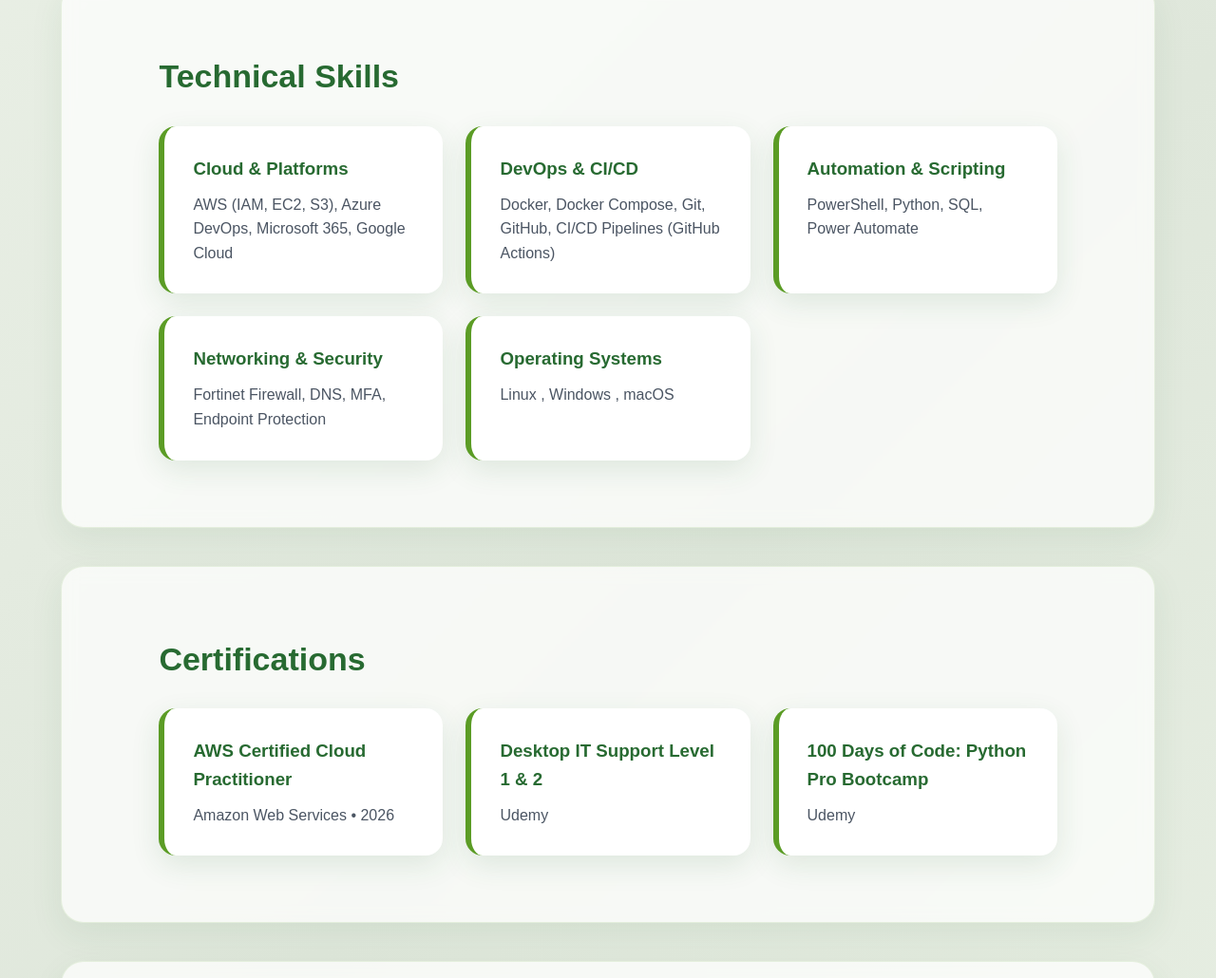
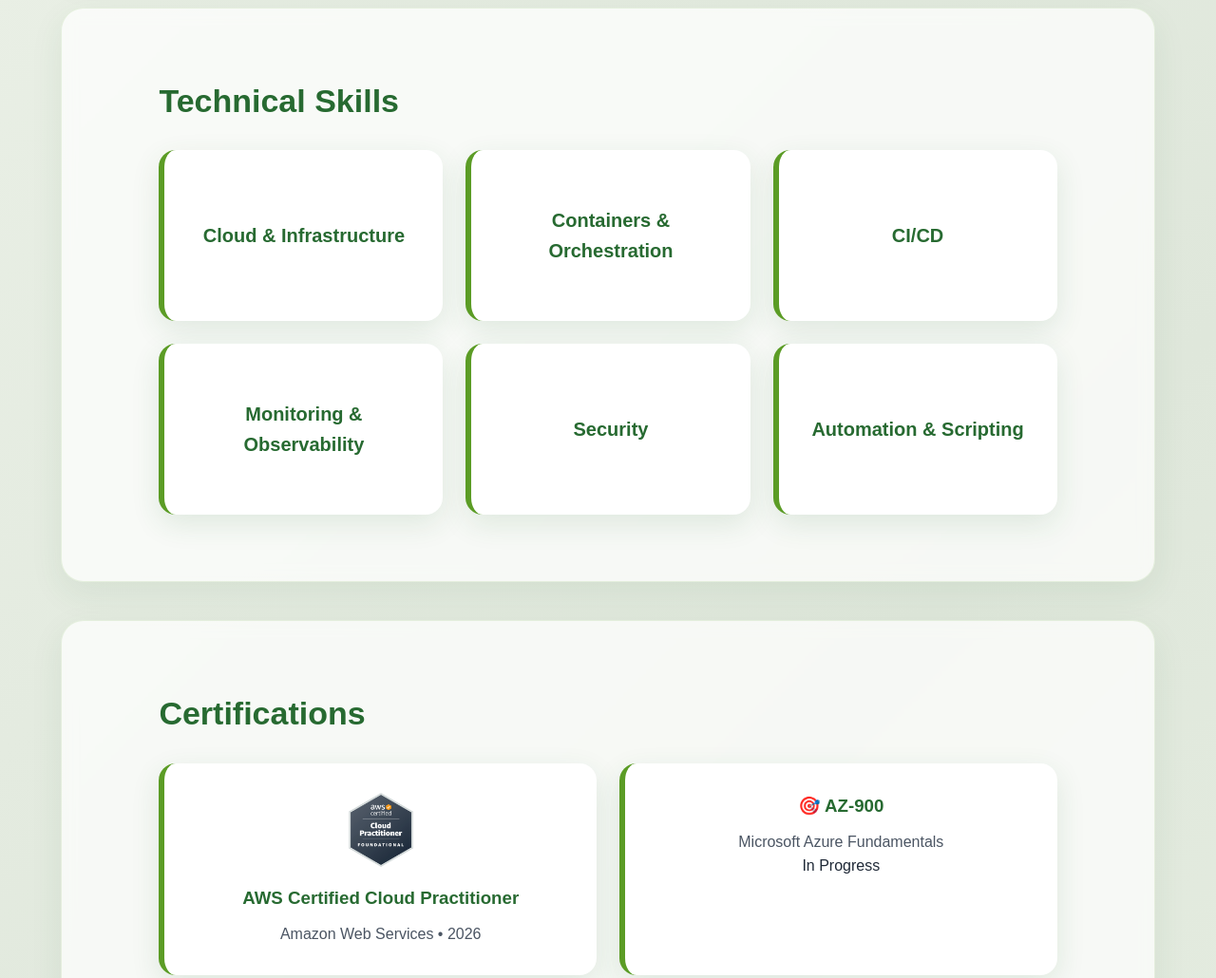
Before and after one commit to Nor420/personal-website, a plain HTML site: page index.html in a window 1280 px wide. Shown: the part 877-1907 px from the top of the page at 95% size. Drawn offline with Linux system fonts and the light colour scheme.

Commit message:
Update skills, projects, certs, about me for DevOps portfolio

```diff
--- a/index.html
+++ b/index.html
@@ -33,38 +33,83 @@
     <div class="about">
       <p>
        I am an IT professional with experience in technical support, cloud infrastructure, automation, access management,
-        and endpoint security, with a growing focus on DevOps and system reliability.
+        and endpoint security. Currently building DevOps skills — CI/CD pipelines, Kubernetes, infrastructure as code,
+        and observability — working towards becoming a DevOps Engineer.
       </p>
     </div>
   </section>
+
   <section id="skills">
   <h2>Technical Skills</h2>
 
   <div class="grid">
-    <div class="card">
-      <h3>Cloud & Platforms</h3>
-      <p>AWS (IAM, EC2, S3), Azure DevOps, Microsoft 365, Google Cloud</p>
+
+    <div class="flip-card">
+      <div class="flip-card-inner">
+        <div class="flip-card-front">
+          <h3>Cloud & Infrastructure</h3>
+        </div>
+        <div class="flip-card-back">
+          <p>AWS (IAM, EC2, S3),GCP (Cloud Run, Firestore, Artifact Registry),Terraform IaC</p>
+        </div>
+      </div>
     </div>
 
-    <div class="card">
-      <h3>DevOps & CI/CD</h3>
-      <p>Docker, Docker Compose, Git, GitHub, CI/CD Pipelines (GitHub Actions)</p>
+    <div class="flip-card">
+      <div class="flip-card-inner">
+        <div class="flip-card-front">
+          <h3>Containers & Orchestration</h3>
+        </div>
+        <div class="flip-card-back">
+          <p>Docker multi-stage builds, Kubernetes (Deployments, Services), Helm charts, ArgoCD GitOps</p>
+        </div>
+      </div>
     </div>
 
-    <div class="card">
-      <h3>Automation & Scripting</h3>
-      <p>PowerShell, Python, SQL, Power Automate</p>
+    <div class="flip-card">
+      <div class="flip-card-inner">
+        <div class="flip-card-front">
+          <h3>CI/CD</h3>
+        </div>
+        <div class="flip-card-back">
+          <p>GitHub Actions pipelines, Docker image build + push, Trivy security scanning, ArgoCD auto-sync</p>
+        </div>
+      </div>
     </div>
 
-    <div class="card">
-      <h3>Networking & Security</h3>
-      <p>Fortinet Firewall, DNS, MFA, Endpoint Protection</p>
+    <div class="flip-card">
+      <div class="flip-card-inner">
+        <div class="flip-card-front">
+          <h3>Monitoring & Observability</h3>
+        </div>
+        <div class="flip-card-back">
+          <p>Prometheus metrics endpoint, Grafana dashboards, custom alerts, cluster health monitoring</p>
+        </div>
+      </div>
     </div>
 
-    <div class="card">
-      <h3>Operating Systems</h3>
-      <p>Linux , Windows , macOS</p>
+    <div class="flip-card">
+      <div class="flip-card-inner">
+        <div class="flip-card-front">
+          <h3>Security</h3>
+        </div>
+        <div class="flip-card-back">
+          <p>Trivy CVE scanning, Dependabot, non-root containers, Fortinet Firewall, MFA, endpoint protection</p>
+        </div>
+      </div>
     </div>
+
+    <div class="flip-card">
+      <div class="flip-card-inner">
+        <div class="flip-card-front">
+          <h3>Automation & Scripting</h3>
+        </div>
+        <div class="flip-card-back">
+          <p>PowerShell, Python, SQL, Bash, Power Automate</p>
+        </div>
+      </div>
+    </div>
+
   </div>
 </section>
 
@@ -72,19 +117,18 @@
   <h2>Certifications</h2>
 
   <div class="grid">
-    <div class="card">
+    <div class="card cert-card">
+      <a href="https://www.credly.com/badges/867ec530-4e40-441c-ac8f-edd1ec25baa8" target="_blank" rel="noopener noreferrer">
+        <img src="assets/AWS.png" alt="AWS Certified Cloud Practitioner Badge" class="cert-badge" />
+      </a>
       <h3>AWS Certified Cloud Practitioner</h3>
       <p>Amazon Web Services • 2026</p>
     </div>
 
-    <div class="card">
-      <h3>Desktop IT Support Level 1 & 2</h3>
-      <p>Udemy</p>
-    </div>
-
-    <div class="card">
-      <h3>100 Days of Code: Python Pro Bootcamp</h3>
-      <p>Udemy</p>
+    <div class="card cert-card">
+      <h3>🎯 AZ-900</h3>
+      <p>Microsoft Azure Fundamentals</p>
+      <span class="badge-ongoing">In Progress</span>
     </div>
   </div>
 </section>
@@ -94,18 +138,26 @@
 
   <div class="grid">
     <div class="card">
-      <h3>CI/CD Pipeline Project</h3>
-      <p>Created a practice CI/CD pipeline using GitHub Actions, Docker, and Google Cloud for learning DevOps workflows.</p>
+      <h3>Personal Website Infrastructure</h3>
+      <p>Full CI/CD pipeline: GitHub Actions → Docker → Artifact Registry → ArgoCD → Kubernetes. Terraform IaC, Prometheus + Grafana monitoring.</p>
+      <img src="assets/architecture.svg" alt="DevOps Architecture Diagram" class="project-img" style="max-height:200px;object-fit:contain;" />
+    </div>
+
+    <div class="card">
+      <h3>CI/CD Pipeline</h3>
+      <p>Multi-stage Docker builds, Trivy security scanning, automated image push to Artifact Registry with SHA tagging.</p>
+      <img src="assets/argon.png" alt="ArgoCD GitOps dashboard" class="project-img" />
+    </div>
+
+    <div class="card">
+      <h3>Cluster Monitoring</h3>
+      <p>Prometheus metrics collection with custom Grafana dashboards for cluster health and observability.</p>
+      <img src="assets/grafana.png" alt="Grafana monitoring dashboard" class="project-img" />
     </div>
 
     <div class="card">
       <h3>Snipe-IT Asset Management</h3>
       <p>Deployed Snipe-IT from GitHub using Docker for IT asset tracking in a home lab environment.</p>
-    </div>
-
-    <div class="card">
-      <h3>Personal File Server</h3>
-      <p>Set up an Ubuntu-based private cloud file server with shared folders and secure user access.</p>
     </div>
   </div>
 </section>
@@ -175,6 +227,11 @@
     <p>&copy; 2026 Ron Mabulay. All rights reserved.</p>
   </footer>
 
+<!-- Lightbox -->
+<div id="lightbox" class="lightbox" onclick="this.classList.remove('active')">
+  <img id="lightbox-img" src="" alt="" />
+</div>
+
 
 
 <script><!--  -->
@@ -218,7 +275,18 @@
       formMessage.innerHTML = '<p style="color: red;">Something went wrong. Please try again.</p>';
     }
   });
+  // Lightbox for project images
+  document.querySelectorAll('.project-img').forEach(img => {
+    img.addEventListener('click', () => {
+      const lightbox = document.getElementById('lightbox');
+      const lightboxImg = document.getElementById('lightbox-img');
+      lightboxImg.src = img.src;
+      lightboxImg.alt = img.alt;
+      lightbox.classList.add('active');
+    });
+  });
 </script>
+
 
 </body>
 </html>
--- a/styles.css
+++ b/styles.css
@@ -191,6 +191,129 @@
 
 .card p {
   color: var(--text-muted);
+}
+/* FLIP CARDS */
+.flip-card {
+  background: transparent;
+  perspective: 1000px;
+  height: 180px;
+}
+
+.flip-card-inner {
+  position: relative;
+  width: 100%;
+  height: 100%;
+  transition: transform 0.6s;
+  transform-style: preserve-3d;
+}
+
+.flip-card:hover .flip-card-inner {
+  transform: rotateY(180deg);
+}
+
+.flip-card-front,
+.flip-card-back {
+  position: absolute;
+  width: 100%;
+  height: 100%;
+  backface-visibility: hidden;
+  border-radius: 18px;
+  display: flex;
+  align-items: center;
+  justify-content: center;
+  padding: 20px;
+  text-align: center;
+}
+
+.flip-card-front {
+  background: #ffffff;
+  border-left: 6px solid var(--green-main);
+  box-shadow: 0 10px 30px rgba(39, 106, 49, 0.12);
+}
+
+.flip-card-front h3 {
+  font-size: 20px;
+  color: var(--green-dark);
+}
+
+.flip-card-back {
+  background: linear-gradient(135deg, var(--green-main), var(--green-dark));
+  color: white;
+  transform: rotateY(180deg);
+}
+
+.flip-card-back p {
+  font-size: 14px;
+  line-height: 1.5;
+}
+
+/* PROJECT IMAGES */
+.project-img {
+  width: 100%;
+  max-height: 150px;
+  object-fit: cover;
+  border-radius: 12px;
+  margin-top: 12px;
+  border: 1px solid rgba(139, 188, 104, 0.3);
+  opacity: 0.9;
+  cursor: pointer;
+  transition: opacity 0.3s;
+}
+
+.project-img:hover {
+  opacity: 1;
+}
+
+/* ARCHITECTURE DIAGRAM */
+.architecture-diagram {
+  background: #ffffff;
+  border-radius: 18px;
+  padding: 20px;
+  margin-bottom: 24px;
+  box-shadow: 0 10px 30px rgba(39, 106, 49, 0.12);
+  border: 1px solid rgba(139, 188, 104, 0.3);
+}
+
+/* CERTIFICATION BADGE */
+.cert-card {
+  text-align: center;
+}
+
+.cert-badge {
+  width: 80px;
+  height: 80px;
+  margin-bottom: 10px;
+  transition: transform 0.3s;
+}
+
+.cert-badge:hover {
+  transform: scale(1.1);
+}
+
+/* LIGHTBOX */
+.lightbox {
+  display: none;
+  position: fixed;
+  top: 0;
+  left: 0;
+  width: 100%;
+  height: 100%;
+  background: rgba(0, 0, 0, 0.85);
+  z-index: 1000;
+  align-items: center;
+  justify-content: center;
+  cursor: pointer;
+}
+
+.lightbox.active {
+  display: flex;
+}
+
+.lightbox img {
+  max-width: 90%;
+  max-height: 90%;
+  border-radius: 12px;
+  box-shadow: 0 20px 60px rgba(0, 0, 0, 0.5);
 }
 
 
```
Also changed, not shown: assets/AWS.png (added), assets/architecture.svg (added), assets/argon.png (added), assets/grafana.png (added).
